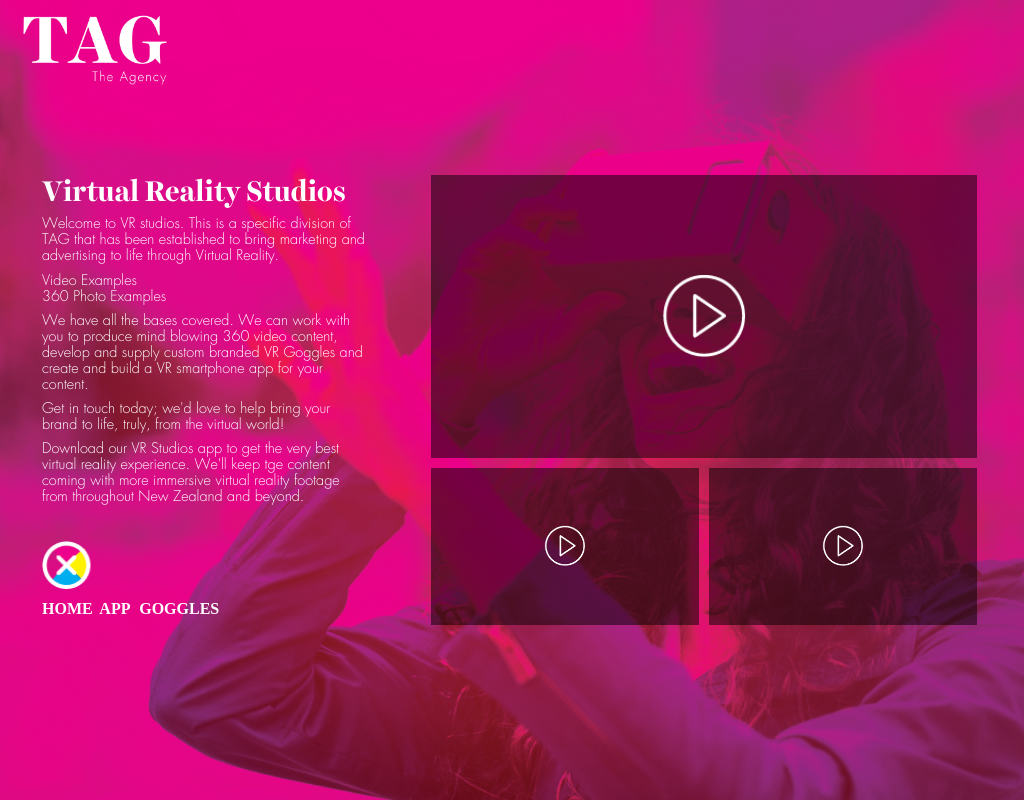
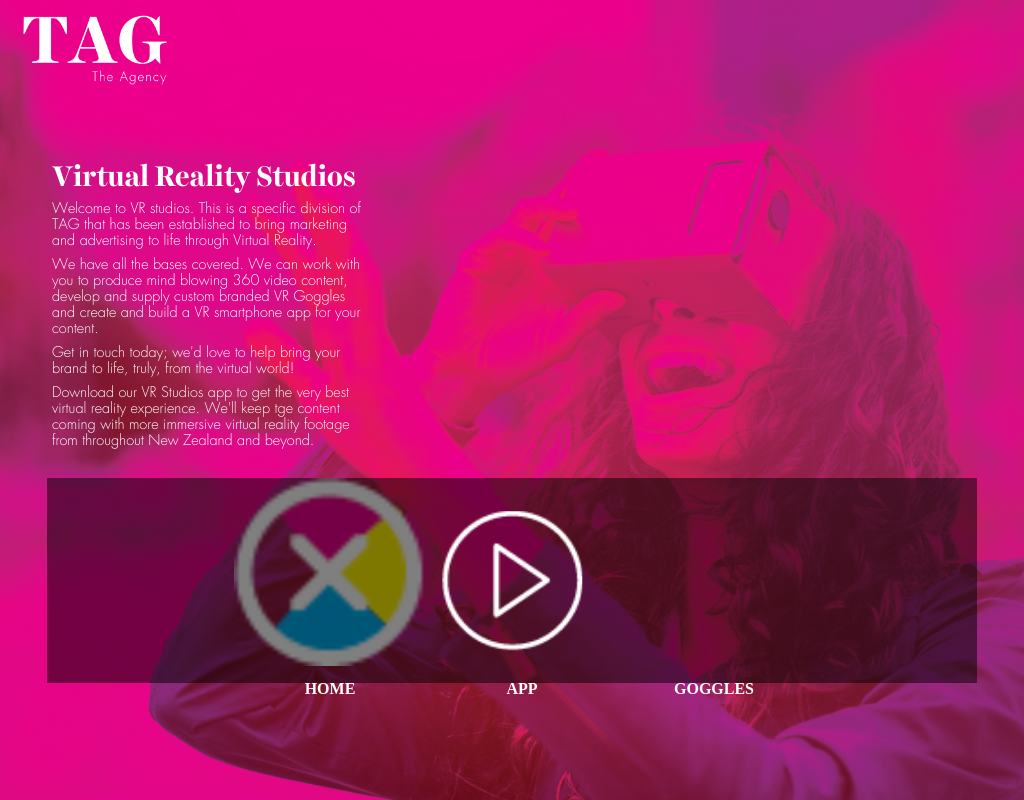
Before and after one commit to TagTheAgency/Tag-site-2.0, a PHP site: page /pages/vr.html in a window 1024 px wide. Run offline with PHP 8.4, Linux system fonts and the light colour scheme.

Commit message:
complete portrait mobile styling for doing page

```diff
--- a/pages/vr.html
+++ b/pages/vr.html
@@ -23,7 +23,6 @@
 			<div class="copy copy--light copy--compact">
 				<h1>Virtual Reality Studios</h1>
 				<p>Welcome to VR studios. This is a specific division of TAG that has been established to bring marketing and advertising to life through Virtual Reality.</p>
-				<p>Video Examples</br>360 Photo Examples</p>
 				<p>We have all the bases covered. We can work with you to produce mind blowing 360 video content, develop and supply custom branded VR Goggles and create and build a VR smartphone app for your content.</p>
 				<p>Get in touch today; we'd love to help bring your brand to life, truly, from the virtual world!</p>
 				<p>Download our VR Studios app to get the very best virtual reality experience. We'll keep tge content coming with more immersive virtual reality footage from throughout New Zealand and beyond.</p>
--- a/stylesheets/style.css
+++ b/stylesheets/style.css
@@ -67,14 +67,16 @@ header {
 .inner-container {
   transition-duration: 0.5s;
   position: absolute;
-  top: 50%;
   left: 50%;
-  transform: translate(-50%, -50%);
+  transform: translateX(-50%);
+  position: relative;
   clear: both; }
   @media only screen and (max-width: 64em) {
     .inner-container {
+      box-sizing: border-box;
+      height: calc(100% - 100px);
       width: 100%;
-      height: 100%; } }
+      padding: 50px 10px 10px 10px; } }
   @media only screen and (min-width: 64em) and (max-width: 90em) {
     .inner-container {
       width: 960px;
@@ -83,22 +85,44 @@ header {
     .inner-container {
       width: 1440px;
       height: 720px; } }
-  .inner-container--strategy-page {
-    background-color: #FFF200; }
 
 .media {
+  position: relative;
   display: inline-block;
   height: calc(100% - 20px);
   width: calc(60% - 20px);
   margin: 10px 10px 10px 10px; }
+  @media only screen and (max-width: 64em) {
+    .media {
+      position: absolute;
+      left: 50%;
+      transform: translateX(-50%);
+      position: relative;
+      box-sizing: border-box;
+      width: 100%;
+      height: 50%;
+      margin: 0 0 0 0; } }
 
 .copy {
   clear: both;
-  float: left;
+  float: left; }
+  @media only screen and (max-width: 64em) {
+    .copy {
+      width: 100%;
+      height: 35%; }
+      .copy h1 {
+        font-size: 2.8em;
+        margin: 0 0 2% 0; }
+      .copy h2 {
+        margin: 2% 0 0 0; }
+      .copy p {
+        font-size: 2.2em;
+        margin: 0 0 2% 0; } }
+  @media only screen and (min-width: 64em) and (max-width: 90em) {
+    .copy {
       height: calc(80% - 20px);
       width: calc(40% - 60px);
       margin: 10px 50px 10px 10px; }
-  @media only screen and (min-width: 64em) and (max-width: 90em) {
       .copy h1 {
         font-size: 2.7em;
         margin: 0 0 8% 0; }
@@ -107,6 +131,10 @@ header {
       .copy p {
         margin: 0 0 5% 0; } }
   @media only screen and (min-width: 90em) {
+    .copy {
+      height: calc(80% - 20px);
+      width: calc(40% - 60px);
+      margin: 10px 50px 10px 10px; }
       .copy h1 {
         font-size: 3em;
         margin: 0 0 8% 0; }
@@ -118,6 +146,17 @@ header {
         margin: 0 0 8% 0; } }
   .copy--light {
     color: white; }
+  .copy--compact {
+    overflow: scroll; }
+    @media only screen and (max-width: 64em) {
+      .copy--compact h1 {
+        font-size: 1.8em;
+        margin: 0 0 2% 0; }
+      .copy--compact h2 {
+        margin: 2% 0 0 0; }
+      .copy--compact p {
+        font-size: 0.7em;
+        margin: 0 0 1% 0; } }
     @media only screen and (min-width: 64em) and (max-width: 90em) {
       .copy--compact h1 {
         font-size: 1.8em;
@@ -144,10 +183,23 @@ header {
   width: calc(40% - 60px);
   height: calc(20% - 10px);
   margin: 0 50px 10px 10px; }
+  @media only screen and (max-width: 64em) {
+    .icons {
+      display: flex;
+      flex-wrap: nowrap;
+      align-items: stretch;
+      position: absolute;
+      left: 50%;
+      transform: translateX(-50%);
+      width: 60%; } }
   .icons__icon {
     float: left;
     width: 15%;
     padding-bottom: 15%; }
+    @media only screen and (max-width: 64em) {
+      .icons__icon {
+        margin: auto 0 auto 0;
+        flex: 1; } }
   .icons__image {
     width: 100%;
     padding-bottom: 100%;
@@ -348,16 +400,6 @@ header {
   .cmyk-crosses__text--black {
     color: #231F20; }
 
-.float-right {
-  float: right;
-  height: 100%; }
-  @media only screen and (min-width: 64em) and (max-width: 90em) {
-    .float-right {
-      width: 760px; } }
-  @media only screen and (min-width: 90em) {
-    .float-right {
-      width: 1250px; } }
-
 .work-examples {
   color: white;
   float: left;
@@ -435,10 +477,16 @@ header {
       margin: 0 5px 10px 5px;
       width: calc(100% - 10px);
       height: calc(65% - 10px); }
+      @media only screen and (max-width: 64em) {
+        .videos__video--full-width {
+          height: 100%; } }
     .videos__video--half-width {
       width: calc(50% - 10px);
       margin: 0px 5px 0 5px;
       height: 35%; }
+      @media only screen and (max-width: 64em) {
+        .videos__video--half-width {
+          display: none; } }
     .videos__video:after {
       position: absolute;
       top: 50%;
--- a/stylesheets/style.scss
+++ b/stylesheets/style.scss
@@ -67,6 +67,12 @@ $xlarge-breakpoint: em(1920) !default;
 	top: 50%;
 	left:50%;
 	transform: translate(-50%, -50%);
+}
+
+@mixin center-horizontal {
+	position: absolute;
+	left: 50%;
+	transform: translateX(-50%);
 }
 
 //Copy / Paste for responsive styles
@@ -148,13 +154,14 @@ header {
 
 .inner-container {
 	transition-duration: 0.5s;
-	@include center;
+	@include center-horizontal;
+	position: relative;
 	clear: both;
 	@include respond-to(handhelds) {
-		// width: 950px;
-		// height: 1250px;
+		box-sizing: border-box;
+		height: calc(100% - 100px); //header height
 		width: 100%;
-		height: 100%;
+		padding: 50px 10px 10px 10px;
 	}
 	@include respond-to(medium-screens) {
 		width: 960px;
@@ -164,28 +171,46 @@ header {
 		width: 1440px;
 		height: 720px;
 	}
-	&--strategy-page {
-		background-color: $yellow;
-	}
 }
 
 .media {
+	position: relative;
 	display: inline-block;
 	height: calc(100% - 20px);
 	width: calc(60% - 20px);
 	margin: 10px 10px 10px 10px;
+	@include respond-to(handhelds) {
+		@include center-horizontal;
+		position: relative;
+		box-sizing: border-box;
+		width: 100%;
+		height: 50%;
+		margin: 0 0 0 0;
+	}
 }
 
 .copy {
 	clear: both;
 	float: left;
-	height: calc(80% - 20px); // Minus margins
-	width: calc(40% - 60px); // Minus margins
-	margin: 10px 50px 10px 10px;
 	@include respond-to(handhelds) {
-		// To Add mobile styles when Rosa completes them
+		width: 100%;
+		height: 35%;
+		h1 {
+			font-size: 2.8em;
+			margin: 0 0 2% 0;
+		}
+		h2 {
+			margin: 2% 0 0 0;
+		}
+		p {
+			font-size: 2.2em;
+			margin: 0 0 2% 0;
+		}
 	}
 	@include respond-to(medium-screens) {
+		height: calc(80% - 20px); // Minus margins
+		width: calc(40% - 60px); // Minus margins
+		margin: 10px 50px 10px 10px;
 		h1 {
 			font-size: 2.7em;
 			margin: 0 0 8% 0;
@@ -198,6 +223,9 @@ header {
 		}
 	}
 	@include respond-to(wide-screens) {
+		height: calc(80% - 20px); // Minus margins
+		width: calc(40% - 60px); // Minus margins
+		margin: 10px 50px 10px 10px;
 		h1 {
 			font-size: 3em;
 			margin: 0 0 8% 0;
@@ -215,8 +243,19 @@ header {
 		color: white;
 	}
 	&--compact {
+		overflow: scroll;
 		@include respond-to(handhelds) {
-			// To Add mobile styles when Rosa completes them
+			h1 {
+				font-size: 1.8em;
+				margin: 0 0 2% 0;
+			}
+			h2 {
+				margin: 2% 0 0 0;
+			}
+			p {
+				font-size: 0.7em;
+				margin: 0 0 1% 0;
+			}
 		}
 		@include respond-to(medium-screens) {
 			h1 {
@@ -255,16 +294,18 @@ header {
 	height: calc(20% - 10px); // Minus margins
 	margin: 0 50px 10px 10px;
 	@include respond-to(handhelds) {
-		// To Add mobile styles when Rosa completes them
-	}
-	@include respond-to(medium-screens) {
-	}
-	@include respond-to(wide-screens) {
+		@include flex-wrapper;
+		@include center-horizontal;
+		width: 60%;
 	}
 	&__icon {
 		float: left;
 		width: 15%;
 		padding-bottom: 15%;
+		@include respond-to(handhelds) {
+			margin: auto 0 auto 0;
+			flex: 1;
+		}
 	}
 	&__image {
 		width: 100%;
@@ -474,22 +515,6 @@ header {
 	}
 }
 
-.float-right {
-	float: right;
-	height: 100%;
-	@include respond-to(handhelds) {
-		// To Add mobile styles when Rosa completes them
-	}
-	@include respond-to(medium-screens) {
-		// width: 60%;
-		width: 760px;
-	}
-	@include respond-to(wide-screens) {
-		// width: 65%;
-		width: 1250px;
-	}
-}
-
 .work-examples {
 	color: white;
 	float: left;
@@ -585,11 +610,17 @@ header {
 			margin: 0 5px 10px 5px;
 			width: calc(100% - 10px);
 			height: calc(65% - 10px);
+			@include respond-to(handhelds) {
+				height: 100%;
+			}
 		}
 		&--half-width {
 			width: calc(50% - 10px);
 			margin: 0px 5px 0 5px;
 			height: 35%;
+			@include respond-to(handhelds) {
+				display: none;
+			}
 		}
 		&:after {
 			@include center;
```
Also changed, not shown: pages/influencers.html (+6 -6 lines), pages/production.html (+7 -7 lines), 1 other file. Lines whose indentation alone changed are shown as unchanged.
